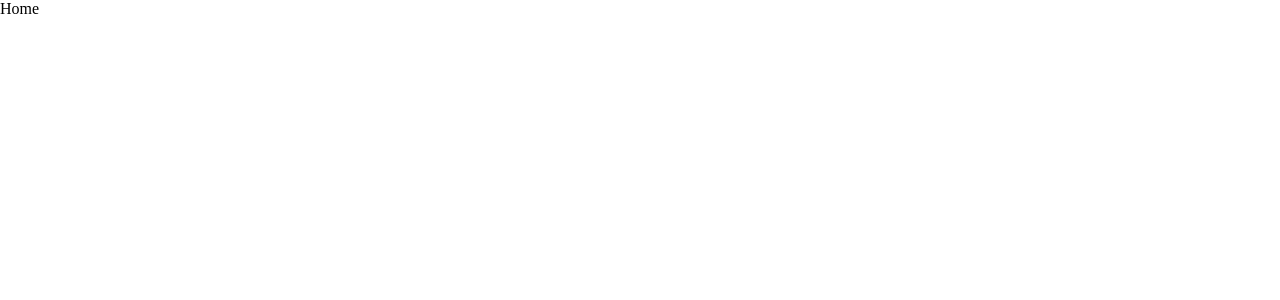
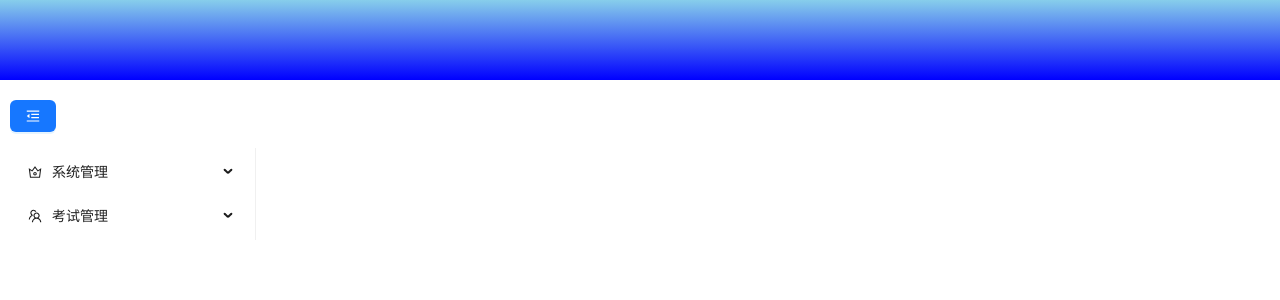
Before and after one commit to cristy88/edusystem, a React (Vite) app: page / in a window 1280 px wide. Shown: the top 300 px of the page. Built offline with nearby package versions, Linux system fonts and the light colour scheme.

Commit message:
侧边栏

```diff
--- a/package.json
+++ b/package.json
@@ -10,6 +10,7 @@
     "preview": "vite preview"
   },
   "dependencies": {
+    "@ant-design/icons": "^5.3.7",
     "@reduxjs/toolkit": "^2.2.3",
     "antd": "^5.17.0",
     "axios": "^1.6.8",
--- a/src/api/index.js
+++ b/src/api/index.js
@@ -88,3 +88,20 @@ export const toAvatarApi = ({avatar}) => {
     avatar
   })
 }
+
+// 修改用户信息
+export const updateInfoApi = ({username, password, sex, age, email, avatar}) => {
+  axios.post('user/update/info', {
+    username,
+    password,
+    sex,
+    age,
+    email,
+    avatar
+  })
+}
+
+// 查询左侧菜单
+export const getLeftMeauApi = () => {
+  return axios.get('/user/menulist')
+}
--- /dev/null
+++ b/src/components/HomeLeft.module.scss
@@ -0,0 +1,9 @@
+.aside {
+  width: 256px;
+  height: 100%;
+}
+
+.btn {
+  padding-top: 20px;
+  padding-left: 10px;
+}
--- /dev/null
+++ b/src/components/homeLeft.jsx
@@ -0,0 +1,104 @@
+import React, { useRef, useState } from 'react'
+import style from './HomeLeft.module.scss'
+import { MenuUnfoldOutlined, MenuFoldOutlined, CrownOutlined, TeamOutlined, SnippetsOutlined, FileUnknownOutlined, FormOutlined } from '@ant-design/icons'
+import { Menu, Button } from 'antd'
+import { useNavigate } from 'react-router-dom'
+
+const leftMenu = [
+  {
+    "key": "64420890551cb461cc300fcd",
+    "label": "系统管理",
+    "path": "/userManage",
+    "disabled": false,
+    "createTime": 1682049168046,
+    "__v": 0,
+    "isBtn": false,
+    "icon": <CrownOutlined />,
+    "children": [
+      {
+        "key": "64464e3f0d97d455218c012a",
+        "label": "个人信息",
+        "pid": "64420890551cb461cc300fcd",
+        "path": "/userManage/personal",
+        "disabled": false,
+        "__v": 0
+      }
+    ]
+  },
+  {
+    "key": "64420914551cb461cc30100e",
+    "label": "考试管理",
+    "path": "/exam",
+    "disabled": false,
+    "__v": 0,
+    "icon": <TeamOutlined />,
+    "children": [
+      {
+        "key": "6444f64612792c3fb9a2cbff",
+        "label": "创建考试",
+        "pid": "64420914551cb461cc30100e",
+        "path": "/exam/create",
+        "disabled": false,
+        "__v": 0,
+      },
+      {
+        "key": "6444fa7181938efd2855dfeb",
+        "label": "考试列表",
+        "pid": "64420914551cb461cc30100e",
+        "path": "/exam/create",
+        "disabled": false,
+        "__v": 0,
+      }
+    ]
+  }
+]
+
+const HomeLeft = () => {
+  const key = {}
+  const [collapsed, setCollapsed] = useState(false)
+
+  const navigate = useNavigate()
+  const toggleCollapsed = () => {
+    setCollapsed(!collapsed)
+  }
+
+  const onClick = (e) => {
+    console.log('click', e)
+    leftMenu.forEach(v => {
+      if (v.key === e.key) {
+        return
+      } else {
+        v.children.forEach(child => {
+          if (child.key === e.key) {
+            navigate(child.path)
+          }
+        })
+      }
+    })
+  }
+
+  return (
+    <div className={style.aside}>
+      <div className={style.btn}>
+        <Button
+          type="primary"
+          onClick={toggleCollapsed}
+          style={{
+            marginBottom: 16,
+          }}
+        >
+          {collapsed ? <MenuUnfoldOutlined /> : <MenuFoldOutlined />}
+        </Button>
+      </div>
+      <Menu
+        onClick={onClick}
+        mode="inline"
+        theme="light"
+        inlineCollapsed={collapsed}
+        items={leftMenu}
+      />
+    </div>
+  )
+}
+
+export default HomeLeft
--- a/src/pages/home/Home.jsx
+++ b/src/pages/home/Home.jsx
@@ -1,8 +1,20 @@
 import React from 'react'
+import style from './Home.module.scss'
+import HomeLeft from '../../components/homeLeft'
 
 const Home = () => {
   return (
-    <div>Home</div>
+    <div className={style.home}>
+      <div className={style.menu}></div>
+      <div className={style.content}>
+        <div className={style.leftCon}>
+          <HomeLeft />
+        </div>
+        <div className={style.rightCon}>
+
+        </div>
+      </div>
+    </div>
   )
 }
 
--- /dev/null
+++ b/src/pages/home/Home.module.scss
@@ -0,0 +1,19 @@
+.home {
+  width: 100%;
+  height: 100%;
+  display: flex;
+  flex-direction: column;
+}
+
+.menu {
+  height: 80px;
+  background-image: linear-gradient(skyblue, blue);
+}
+
+.content {
+  flex: 1;
+  display: flex;
+  .rightCon {
+    flex: 1;
+  }
+}
```
Also changed, not shown: 1 other file (tests, documents, lock files or other folders).
